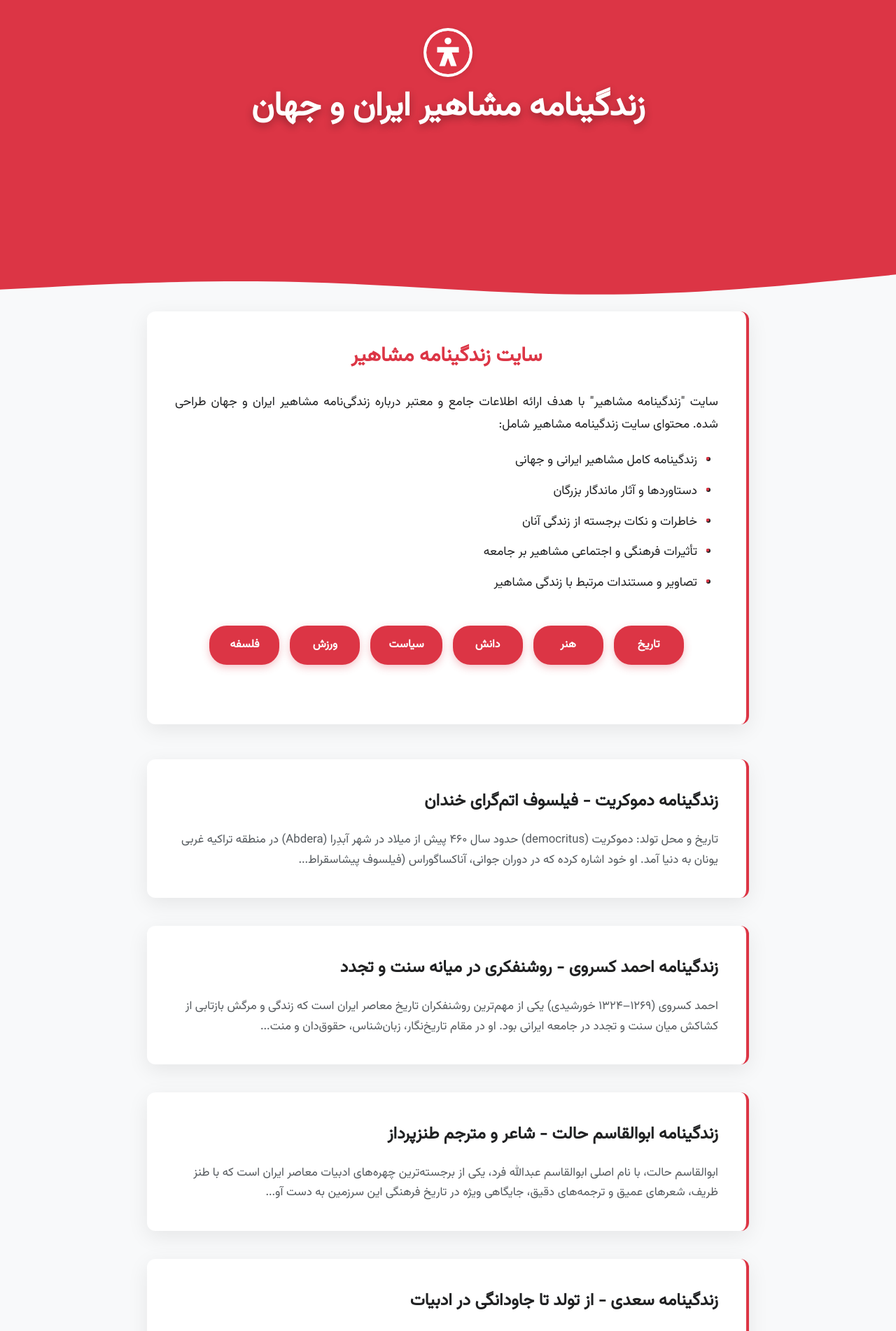
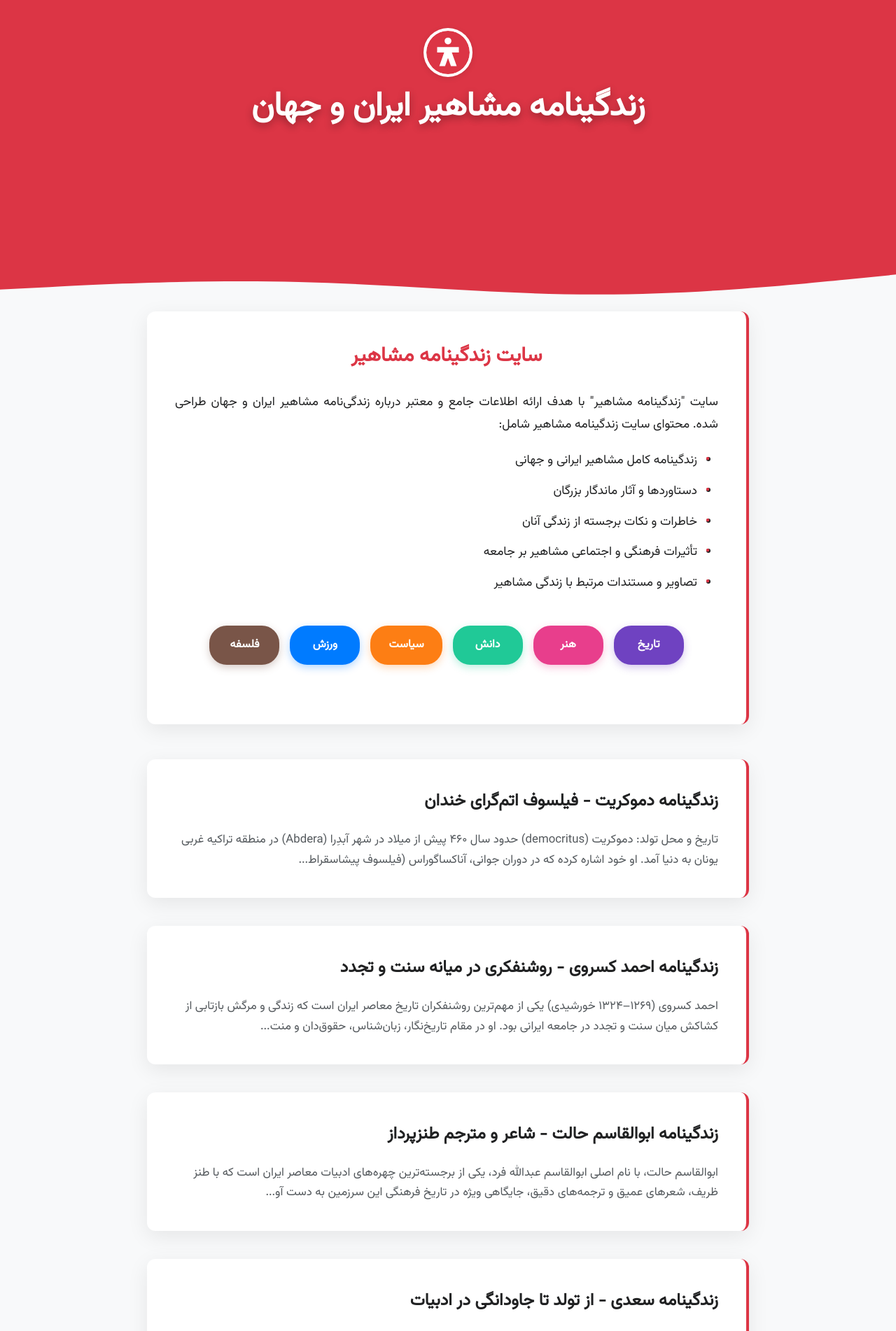
Before and after one commit to darkblog/darkblog.github.io, a Jekyll site: the page built from indextest.html, in a window 1280 px wide. Shown: the top 1902 px of the page at 70% size. Built offline with Jekyll 4.4.1, drawn with Linux system fonts in a browser that asks for light colours.

Commit message:
Update indextest.html

```diff
--- a/indextest.html
+++ b/indextest.html
@@ -37,12 +37,12 @@ layout: null
 <li>تصاویر و مستندات مرتبط با زندگی مشاهیر</li>
 </ul>
 <nav class=category-buttons>
-<a href=/تاریخ class=category-button history>تاریخ</a>
-<a href=/هنر class=category-button art>هنر</a>
-<a href=/دانش class=category-button science>دانش</a>
-<a href=/سیاست class=category-button politics>سیاست</a>
-<a href=/ورزش class=category-button sports>ورزش</a>
-<a href=/فلسفه class=category-button philosophy>فلسفه</a>
+<a href=/تاریخ class="category-button history">تاریخ</a>
+<a href=/هنر class="category-button art">هنر</a>
+<a href=/دانش class="category-button science">دانش</a>
+<a href=/سیاست class="category-button politics">سیاست</a>
+<a href=/ورزش class="category-button sports">ورزش</a>
+<a href=/فلسفه class="category-button philosophy">فلسفه</a>
 </nav>
 </section>
 </article>
```
